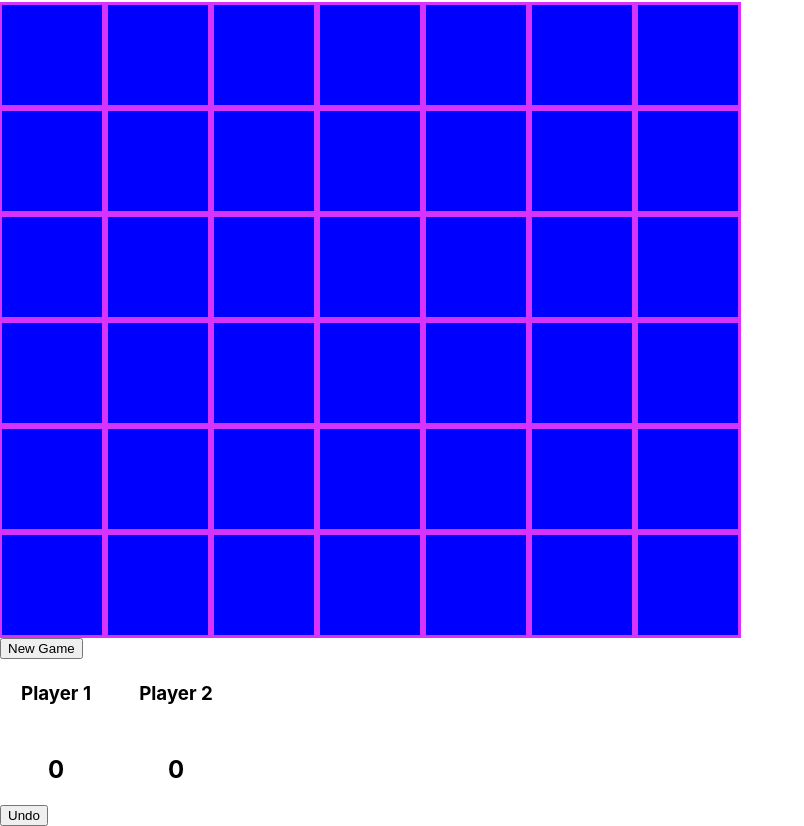
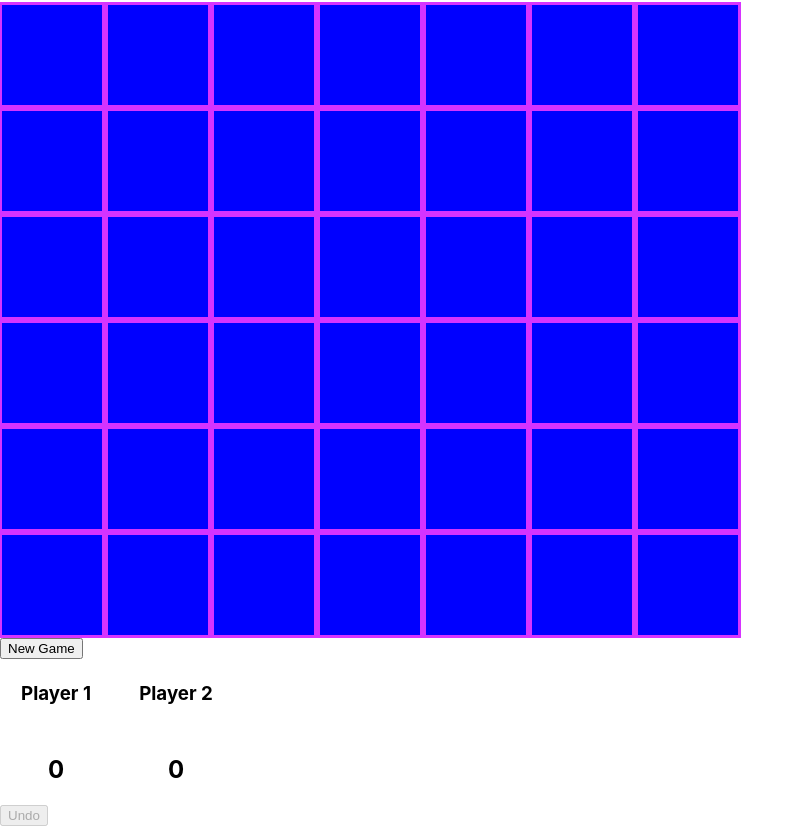
Before and after one commit to brandoncroberts/connect-4, a React (Create React App) app: page / in a window 1280 px wide. Shown: the part 156-982 px from the top of the page, without its empty margins (0-804 px from the left). Built offline with nearby package versions, Linux system fonts and the light colour scheme.

Commit message:
Disable undo button if lastMove array is empty

```diff
--- a/src/App.js
+++ b/src/App.js
@@ -121,6 +121,10 @@ class App extends React.Component {
     }
   };
 
+  disableUndoButtonCheck = () => {
+    if (this.state.lastMove.length === 0) return "disabled";
+  };
+
   toggleStartingPlayer = () => {
     const nextStartingPlayer =
       this.state.startingPlayer === "playerOne" ? "playerTwo" : "playerOne";
@@ -146,7 +150,12 @@ class App extends React.Component {
         <Board />
         <button onClick={this.newGame}>New Game</button>
         <ScoreBoard players={this.state.players} scores={this.state.scores} />
-        <button onClick={this.undoLastMove}>Undo</button>
+        <button
+          onClick={this.undoLastMove}
+          disabled={this.disableUndoButtonCheck()}
+        >
+          Undo
+        </button>
       </div>
     );
   }
```
